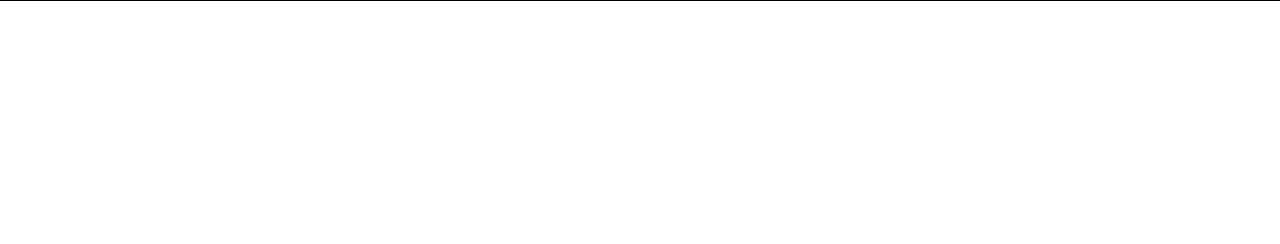
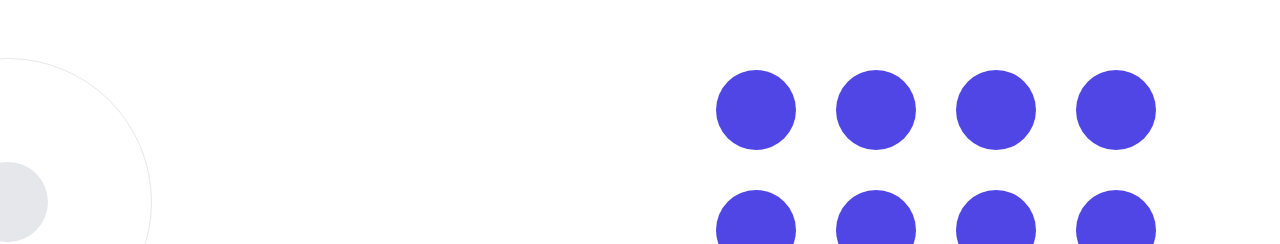
Before and after one commit to Blankeos/next-portfolio, a Next.js app: page / in a window 1280 px wide. Shown: the part 2556-2800 px from the top of the page. Before the commit the page ends 2557 px from the top, so only its background shows below. Built offline with nearby package versions, Linux system fonts and the light colour scheme.

Commit message:
Added skills page

```diff
--- /dev/null
+++ b/components/Skills.tsx
@@ -0,0 +1,58 @@
+import React from "react";
+import Container from "./Container";
+import SectionHeading from "./SectionHeading";
+
+const Skills = () => {
+  return (
+    <section className="w-full py-48 border-t">
+      <Container maxWidth="7xl" className="relative grid grid-cols-2">
+        <div className="flex items-center">
+          <div className="relative">
+            <GrayCircle />
+            <SectionHeading
+              className="relative font-light text-5xl"
+              text={["Skills", "& Technologies"]}
+            />
+          </div>
+        </div>
+        <SkillsGrid />
+      </Container>
+    </section>
+  );
+};
+
+const GrayCircle = () => {
+  return (
+    <div className="absolute flex items-center justify-center rounded-full bg-gray-200 h-20 w-20 -top-20 -left-20">
+      <div className="absolute h-72 w-72 border-gray-200 border rounded-full"></div>
+    </div>
+  );
+};
+const SkillsGrid = () => {
+  return (
+    <div className="grid grid-cols-4 place-self-center gap-10">
+      <SkillItem />
+      <SkillItem />
+      <SkillItem />
+      <SkillItem />
+      <SkillItem />
+      <SkillItem />
+      <SkillItem />
+      <SkillItem />
+      <SkillItem />
+      <SkillItem />
+      <SkillItem />
+      <SkillItem />
+      <SkillItem />
+      <SkillItem />
+      <SkillItem />
+      <SkillItem />
+    </div>
+  );
+};
+
+const SkillItem = () => {
+  return <div className="bg-indigo-600 rounded-full h-20 w-20"></div>;
+};
+
+export default Skills;
--- a/package.json
+++ b/package.json
@@ -14,6 +14,7 @@
     "react": "17.0.2",
     "react-dom": "17.0.2",
     "react-icons": "^4.2.0",
+    "react-intersection-observer": "^8.32.0",
     "react-tsparticles": "^1.33.2",
     "tsparticles": "^1.33.2"
   },
```
Also changed, not shown: 1 other file (tests, documents, lock files or other folders).
